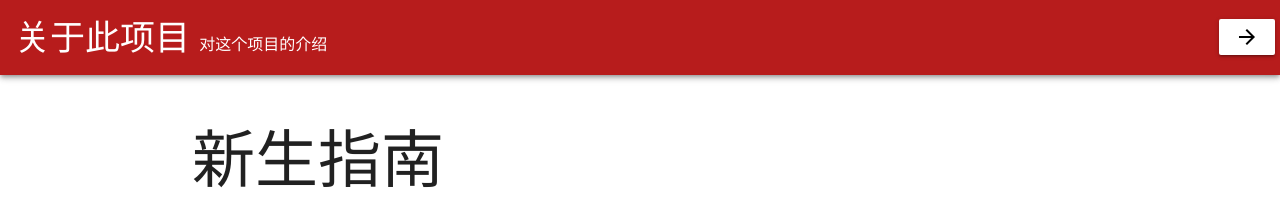
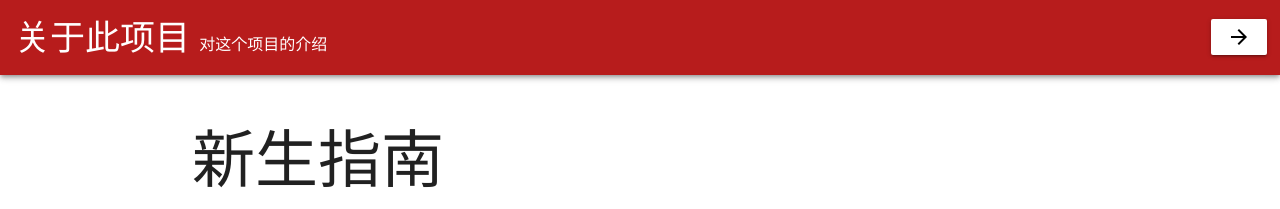
Before and after one commit to pkuschool/intro, a Jekyll site: the page built from readme.md, in a window 1280 px wide. Shown: the top 209 px of the page. Built offline with Jekyll 4.4.1, drawn with Linux system fonts in a browser that asks for light colours; nearby versions of some CDN libraries; our own code applies the rules of GitHub Pages for plain Markdown files.

Commit message:
Update default.html

```diff
--- a/_layouts/default.html
+++ b/_layouts/default.html
@@ -25,7 +25,7 @@
         <nav class=" container  red darken-4 z-depth-0" style="width: 100%;height: 75px;padding-top: 5px">
             <span style="font-size: 35px;margin-left: 15px;font-weight: lighter">{{ page.title }}</span>
             <span class="flow-text hide-on-small" style="font-size: 16px;margin-left: 5px;">{{ page.description }}</span>
-            <a href="./{{page.next}}" class="btn right hide-on-small white darken-1 rounded black-text" style="margin-top: 14px;margin-right: 5px"><i class="material-icons" style="line-height: inherit !important">arrow_forward</i></a>
+            <a href="./{{page.next}}" class="btn right hide-on-small white darken-1 rounded black-text" style="margin-top: 14px;margin-right: 13px"><i class="material-icons" style="line-height: inherit !important">arrow_forward</i></a>
         </nav>
     </div>
     <div class="container" style="margin-top: 50px;margin-bottom: 50px">
```
